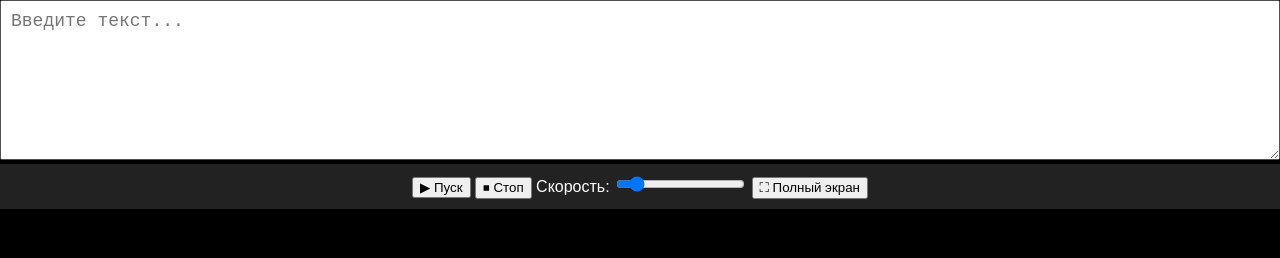
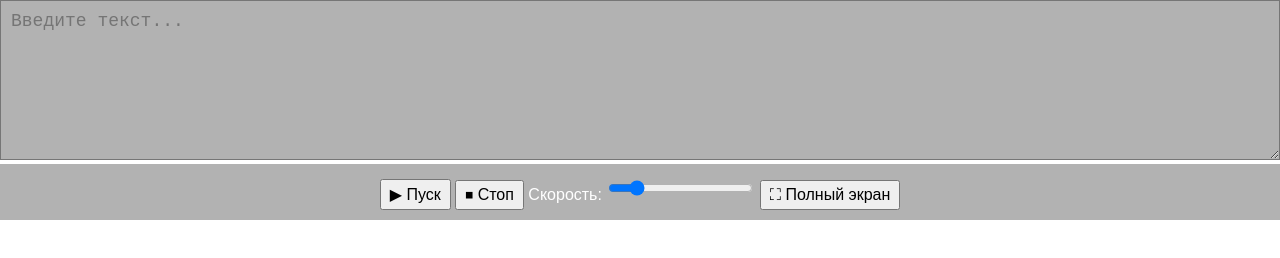
Before and after one commit to Madiyan1960/telesufler, a plain HTML site: page index.html in a window 1280 px wide. Drawn offline with Linux system fonts and the light colour scheme.

Commit message:
Update index.html

```diff
--- a/index.html
+++ b/index.html
@@ -2,13 +2,12 @@
 <html lang="ru">
 <head>
   <meta charset="UTF-8">
-  <title>Телесуфлёр</title>
+  <title>Прозрачный телесуфлёр</title>
   <style>
     html, body {
       margin: 0;
       padding: 0;
-      height: 100%;
-      background: black;
+      background: transparent;
       color: white;
       font-family: sans-serif;
       overflow: hidden;
@@ -17,13 +16,13 @@
       width: 100%;
       padding: 10px;
       box-sizing: border-box;
+      background: rgba(0, 0, 0, 0.3);
     }
     #input {
       height: 20vh;
       font-size: 18px;
     }
     #controls {
-      background: #222;
       text-align: center;
     }
     #display {
@@ -34,6 +33,11 @@
       white-space: pre-wrap;
       overflow-y: auto;
       display: none;
+      background: transparent;
+    }
+    button, input[type="range"] {
+      font-size: 1rem;
+      padding: 4px 8px;
     }
   </style>
 </head>
@@ -71,7 +75,6 @@
         display.scrollTop += 1;
       }, 100 / speed);
 
-      // Включить полноэкранный режим
       if (!document.fullscreenElement) {
         document.documentElement.requestFullscreen().catch(err => {
           console.warn("Не удалось включить полноэкранный режим:", err);
@@ -85,7 +88,6 @@
       input.style.display = "block";
       document.getElementById("controls").style.display = "block";
 
-      // Выход из полноэкранного режима
       if (document.fullscreenElement) {
         document.exitFullscreen();
       }
```
